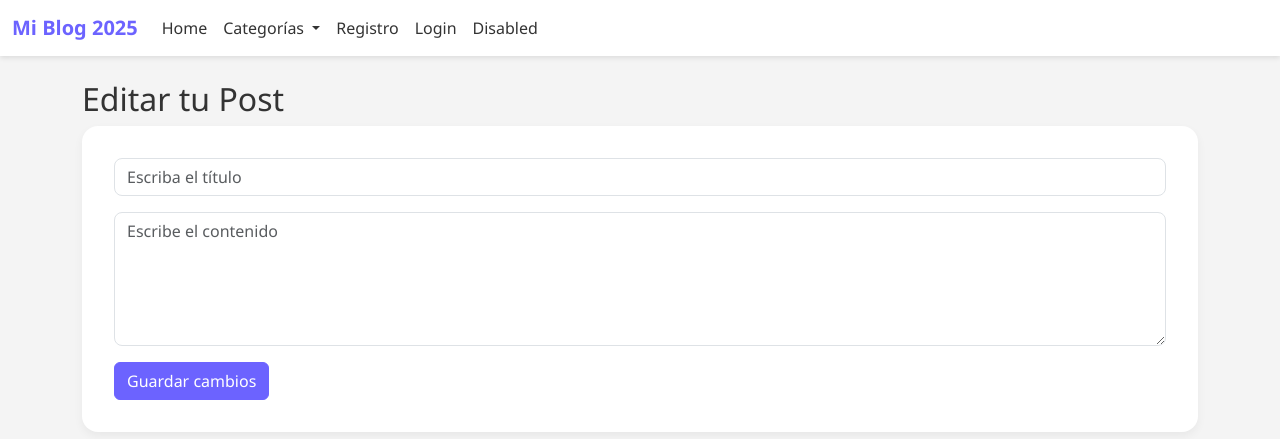
After one commit to sebasMaldonado10/efi_python, a Flask app: template app/templates/editar_post.html in a window 1280 px wide. The commit adds this page. Shown: the top 439 px of the page. Run offline with Flask 3, Linux system fonts and the light colour scheme; the template is opened without the code that fills it, so the values that code supplies are empty.

Commit message:
subo estilos y funcionalidades de mateo

```diff
--- a/app/models.py
+++ b/app/models.py
@@ -26,7 +26,7 @@ class Post(db.Model):
     fecha_creacion = db.Column(db.DateTime, default=datetime.now)
     usuario_id = db.Column(db.Integer, db.ForeignKey('usuarios.id'), nullable=False)
 
-    comentarios = db.relationship('Comentario', backref='post', lazy=True)
+    comentarios = db.relationship('Comentario', backref='post', lazy=True, cascade='all, delete-orphan')
     categorias = db.relationship('Categoria', secondary=post_categoria, backref=db.backref('posts', lazy='dynamic'), lazy='dynamic')
 
 class Comentario(db.Model):
--- /dev/null
+++ b/app/static/styles.css
@@ -0,0 +1,98 @@
+/* ===== VARIABLES ===== */
+:root {
+    --color-fondo: #f4f4f4;
+    --color-principal: #6c63ff;
+    --color-secundario: #ff6f61;
+    --color-texto: #333;
+    --color-footer: #222;
+    --color-navbar: #fff;
+}
+
+/* ===== BODY Y TIPOGRAFÍA ===== */
+body {
+    background-color: var(--color-fondo);
+    color: var(--color-texto);
+    font-family: "Segoe UI", Arial, sans-serif;
+}
+
+/* ===== NAVBAR ===== */
+.navbar {
+    background-color: var(--color-navbar) !important;
+    box-shadow: 0 2px 5px rgba(0,0,0,0.1);
+}
+
+.navbar-brand {
+    font-weight: bold;
+    color: var(--color-principal) !important;
+}
+
+.navbar-nav .nav-link {
+    color: var(--color-texto) !important;
+    transition: color 0.3s ease;
+}
+
+.navbar-nav .nav-link:hover {
+    color: var(--color-principal) !important;
+}
+
+/* ===== POSTS ===== */
+.card {
+    border: none;
+    border-radius: 1rem;
+    overflow: hidden;
+    box-shadow: 0 4px 10px rgba(0,0,0,0.05);
+    transition: transform 0.2s ease, box-shadow 0.2s ease;
+}
+
+.card:hover {
+    transform: translateY(-5px);
+    box-shadow: 0 6px 15px rgba(0,0,0,0.1);
+}
+
+.card-title {
+    color: var(--color-principal);
+}
+
+.card-text {
+    color: var(--color-texto);
+}
+
+/* ===== BOTONES ===== */
+.btn-primary {
+    background-color: var(--color-principal);
+    border-color: var(--color-principal);
+}
+
+.btn-primary:hover {
+    background-color: var(--color-secundario);
+    border-color: var(--color-secundario);
+}
+
+/* ===== FOOTER ===== */
+footer {
+    background-color: var(--color-footer);
+    color: #fff;
+    padding: 2rem 0;
+    text-align: center;
+}
+
+footer a {
+    color: var(--color-principal);
+    text-decoration: none;
+}
+
+footer a:hover {
+    color: var(--color-secundario);
+}
+
+/* ===== FORMULARIOS ===== */
+form {
+    background-color: #fff;
+    padding: 2rem;
+    border-radius: 1rem;
+    box-shadow: 0 4px 10px rgba(0,0,0,0.05);
+}
+
+input, textarea {
+    border-radius: 0.5rem !important;
+}
--- a/app/templates/base.html
+++ b/app/templates/base.html
@@ -7,6 +7,7 @@
     <meta name="viewport" content="width=device-width, initial-scale=1.0">
     <title>{% block title %}Inicio{% endblock %}</title>
     <link href="https://cdn.jsdelivr.net/npm/bootstrap@5.3.7/dist/css/bootstrap.min.css" rel="stylesheet" integrity="sha384-LN+7fdVzj6u52u30Kp6M/trliBMCMKTyK833zpbD+pXdCLuTusPj697FH4R/5mcr" crossorigin="anonymous">
+    <link rel="stylesheet" href="{{ url_for('static', filename='styles.css') }}">
 </head>
 
 <body>
@@ -41,6 +42,7 @@
           <li class="nav-item">
             <a class="nav-link" href="{{ url_for('main.crear_post') }}">Crear Post</a>
           </li>
+
           <li class="nav-item">
             <span class="nav-link">Hola, {{ current_user.username }}!</span>
           </li>
@@ -68,5 +70,6 @@
 </div>
 
 <script src="https://cdn.jsdelivr.net/npm/bootstrap@5.3.7/dist/js/bootstrap.bundle.min.js" integrity="sha384-ndDqU0Gzau9qJ1lfW4pNLlhNTkCfHzAVBReH9diLvGRem5+R9g2FzA8ZGN954O5Q" crossorigin="anonymous"></script>
+
 </body>
 </html>
--- /dev/null
+++ b/app/templates/editar_post.html
@@ -0,0 +1,19 @@
+{% extends 'base.html' %}
+
+{% block title %}Editar Post{% endblock %}
+
+{% block content %}
+    <h2>Editar tu Post</h2>
+
+    <form action="{{ url_for('main.editar_post', post_id=post.id) }}" method="POST">
+        <div class="mb-3">
+            <input type="text" name="titulo" id="titulo" class="form-control"
+                   placeholder="Escriba el título" value="{{ post.titulo }}" required>
+        </div>
+        <div class="mb-3">
+            <textarea name="contenido" id="contenido" class="form-control" rows="5"
+                      placeholder="Escribe el contenido" required>{{ post.contenido }}</textarea>
+        </div>
+        <button type="submit" class="btn btn-primary">Guardar cambios</button>
+    </form>
+{% endblock %}
```
Also changed, not shown: app/routes.py (+29 -0 lines), app/templates/home.html (+13 -0 lines).
